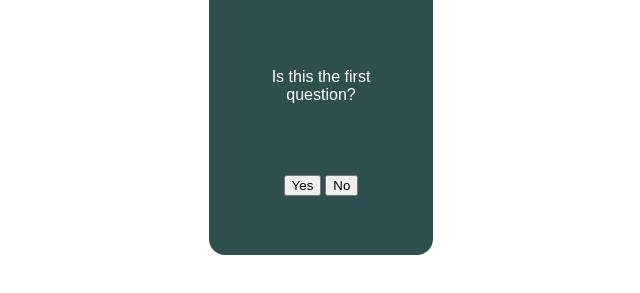
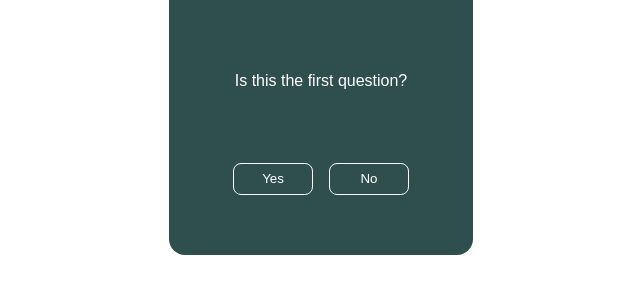
Before and after one commit to davidwobido/quiz9000, a plain HTML site: page quiz9000/index.html in a window 1280 px wide. Shown: the part 153-446 px from the top of the page, without its empty margins (319-959 px from the left). Drawn offline with Linux system fonts and the light colour scheme.

Commit message:
Change Dwidth and design of buttons

```diff
--- a/quiz9000/style.css
+++ b/quiz9000/style.css
@@ -11,7 +11,7 @@ body {
   display: grid;
   color: white;
   background: darkslategray;
-  width: 10rem;
+  width: 15rem;
   height: 20rem;
   padding: 2rem;
   margin: 1rem;
@@ -25,10 +25,10 @@ body {
 }
 .buttons {
   display: flex;
-  gap: 0.25rem;
+  gap: 1rem;
 }
 
-/* .yes,
+.yes,
 .no {
   background: none;
   border: #fff 0.1rem solid;
@@ -43,4 +43,4 @@ body {
 .no:hover {
   background: white;
   color: darkslategray;
-} */
+}
```
